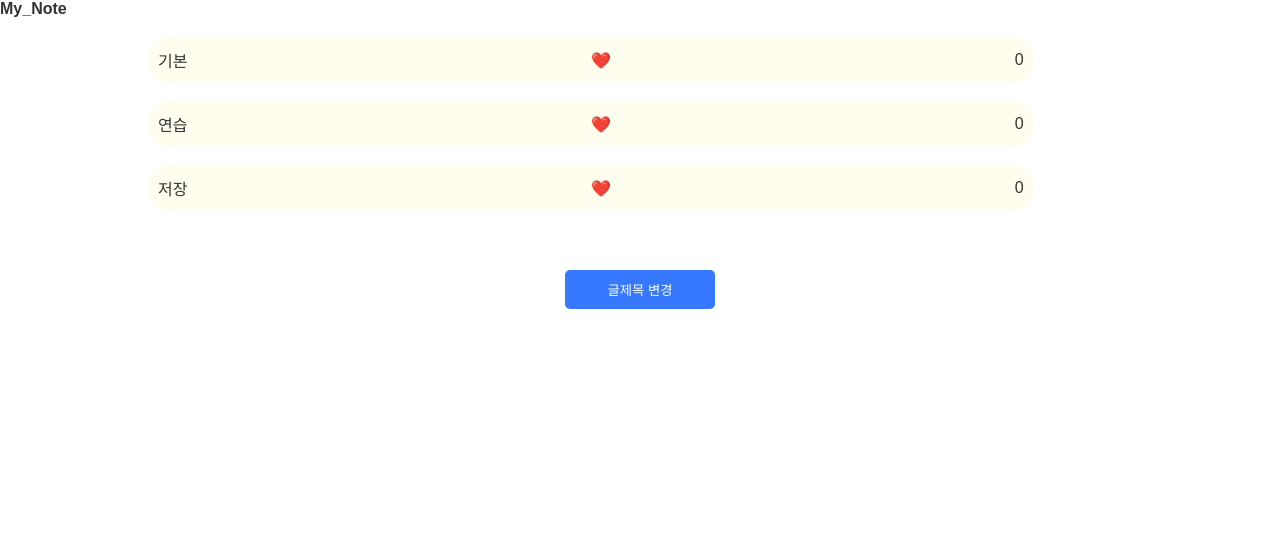
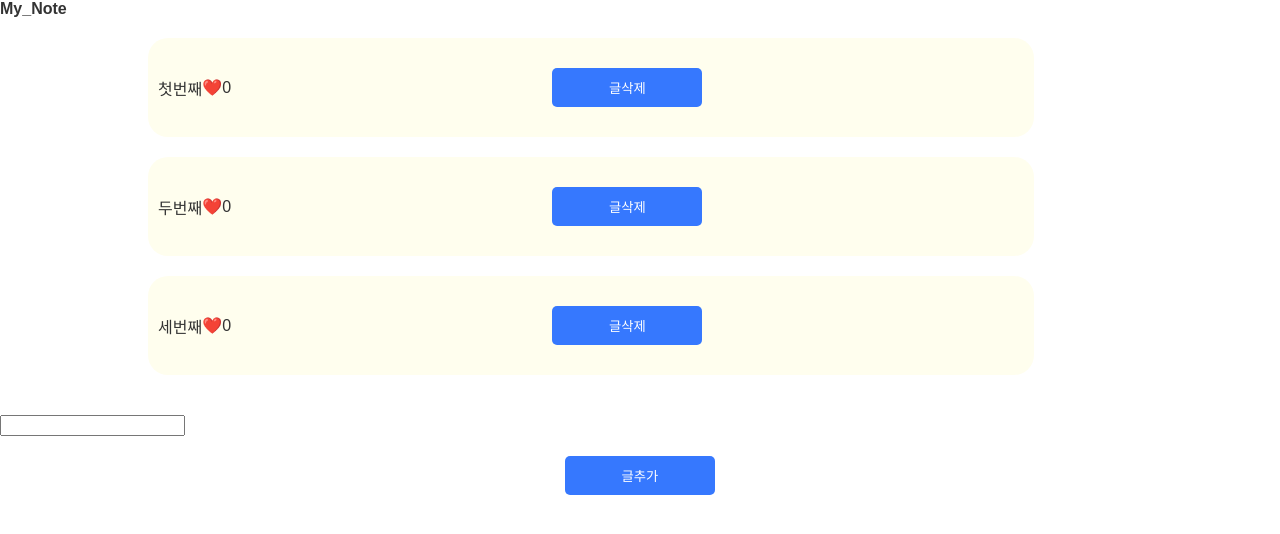
Before and after one commit to eunkyeongMOMO/React_study, a React (Create React App) app in the folder Remind_React/note/: page / in a window 1280 px wide. Shown: the top 534 px of the page. Built offline with nearby package versions, Linux system fonts and the light colour scheme.

Commit message:
add.230324_Rmind_delete

```diff
--- a/Remind_React/note/src/App.js
+++ b/Remind_React/note/src/App.js
@@ -7,22 +7,36 @@ App.prototype ={
 }
 
 function App() {
-  let [posts, postsModify] = useState(['기본','연습','저장']);
-  let [likes, likesModify]=useState([0,0,0]);
+  let [posts, setPosts] = useState(['첫번째','두번째','세번째']);
+  let [likes, setLikes]= useState([0,0,0]);
   let [modal, setmodal] = useState(false);
   let [title, settitle] =useState(0);
+  let [inputValue, setInputValue] =useState('');
+
 
   let likePlus = (index) =>{
     let copyLikes = [...likes];
     copyLikes[index]= copyLikes[index]+1;
-    likesModify(copyLikes);
+    setLikes(copyLikes);
   }
   let subjectModify = () =>{
     let copy =[...posts];
     copy[0]='수정했습니다.';
-    postsModify(copy);
+    setPosts(copy);
   }
-
+  let addPost = ()=>{
+    let copy = [...posts];
+    copy.unshift(inputValue);
+    setPosts(copy);
+  }
+  let deletePost = (i)=>{
+    let copy =[...posts];
+    copy.splice(i,1)
+    setPosts(copy);
+    let copyLikes =[...likes]
+    copyLikes.splice(i,1)
+    setLikes(copyLikes);
+  }
   return (
     <div className="App">
       <header>
@@ -37,13 +51,17 @@ function App() {
           return (
           <li key={index} onClick={()=>{setmodal(!modal)}}>
             <p onClick={()=>{settitle(index)}}>{value}</p>
-            <span onClick={()=>{likePlus(index)}}>❤️</span>
+            <span onClick={(e)=>{
+              e.stopPropagation();
+              likePlus(index)}}>❤️</span>
             <span>{likes[index]}</span>
+            <button onClick={(e)=>{e.stopPropagation(); deletePost(index)}}>글삭제</button>
           </li>)
         })
    }
       </ul>
-   <button onClick={subjectModify}>글제목 변경</button>
+      <input onChange={(e)=>{setInputValue(e.target.value)}}></input>
+      <button onClick={addPost}>글추가</button>
       {
       modal == true ? <Modal title={title} subjectModify={subjectModify} posts={posts}></Modal> : null
       }
```
